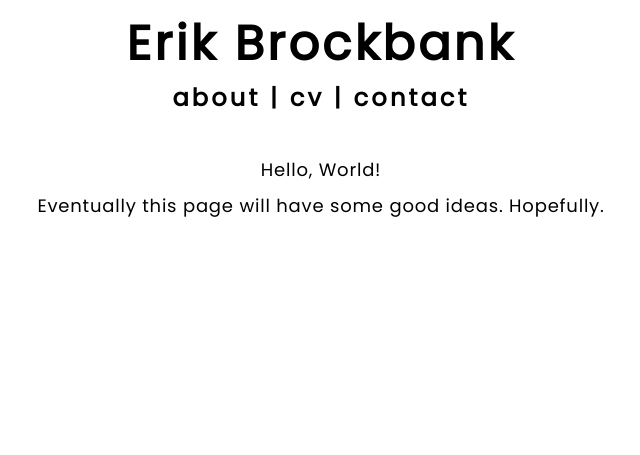
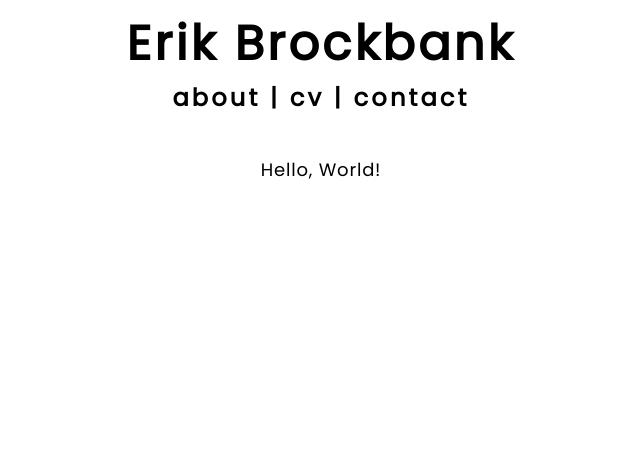
Before and after one commit to erik-brockbank/website, a Flask app: page / in a window 1280 px wide. Shown: the top 455 px of the page, without its empty margins (319-959 px from the left). Run offline with Flask 2, Linux system fonts and the light colour scheme.

Commit message:
test simple commit

```diff
--- a/templates/index.html
+++ b/templates/index.html
@@ -32,7 +32,6 @@
 		{% block content %}
 		<div class="index-bucket">
 			<p>Hello, World!</p>
-                        <p>Eventually this page will have some good ideas. Hopefully.</p>
 		</div>
 		{% endblock %}
 	</div>
```
